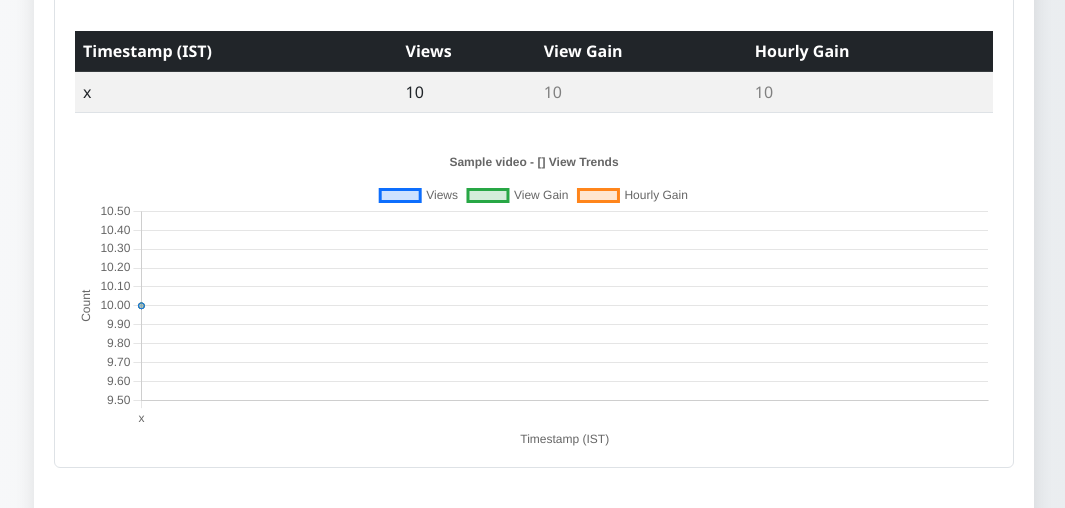
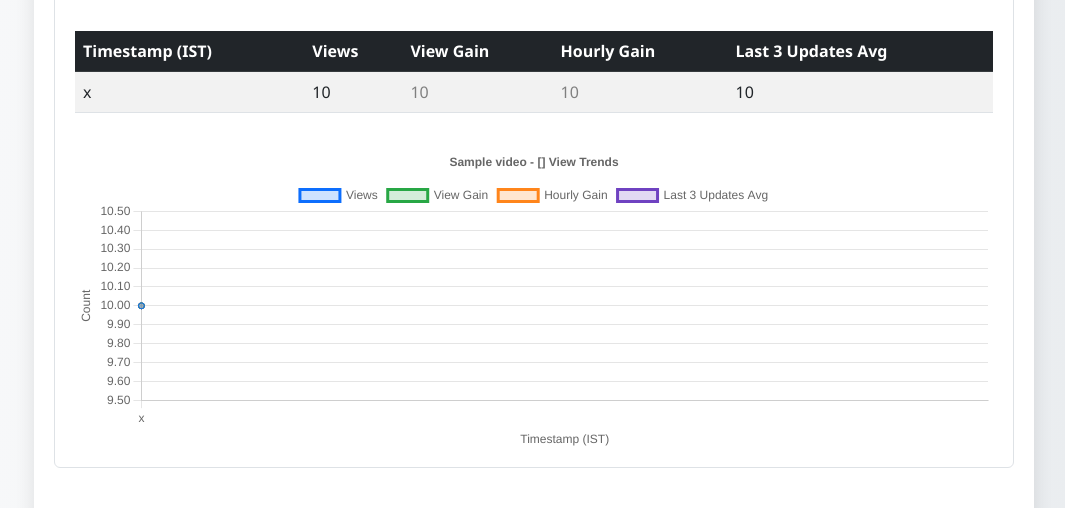
Before and after one commit to Pranav280204/view_tracker, a Python web app: template templates/index.html in a window 1280 px wide. Shown: the part 689-1197 px from the top of the page, without its empty margins (106-1171 px from the left). Run offline with Jinja, Linux system fonts and the light colour scheme; the template is opened without the code that fills it: most values are stand-ins (such as "Sample title", 1, 10 or a date in 2020).

Commit message:
Update index.html

```diff
--- a/templates/index.html
+++ b/templates/index.html
@@ -135,15 +135,17 @@
                                     <th>Views</th>
                                     <th>View Gain</th>
                                     <th>Hourly Gain</th>
+                                    <th>Last 3 Updates Avg</th>
                                 </tr>
                                 </thead>
                                 <tbody>
-                                {% for timestamp, views, view_gain, hourly_gain in data[::-1] %}
+                                {% for timestamp, views, view_gain, hourly_gain, last_three_avg in data[::-1] %}
                                     <tr>
                                         <td>{{ timestamp }}</td>
                                         <td>{{ views | int }}</td>
                                         <td style="color: {{ 'green' if view_gain > 0 else 'red' if view_gain < 0 else 'gray' }};">{{ view_gain | int }}</td>
                                         <td style="color: {{ 'green' if hourly_gain > 0 else 'red' if hourly_gain < 0 else 'gray' }};">{{ hourly_gain | int }}</td>
+                                        <td>{{ last_three_avg | round(2) }}</td>
                                     </tr>
                                 {% endfor %}
                                 </tbody>
@@ -156,26 +158,33 @@
                             new Chart(document.getElementById('viewsChart_{{ video.video_id }}_{{ date }}'), {
                                 type: 'line',
                                 data: {
-                                    labels: [{% for timestamp, _, _, _ in data[::-1] %}"{{ timestamp | safe }}",{% endfor %}],
+                                    labels: [{% for timestamp, _, _, _, _ in data[::-1] %}"{{ timestamp | safe }}",{% endfor %}],
                                     datasets: [{
                                         label: 'Views',
-                                        data: [{% for _, views, _, _ in data[::-1] %}{{ views | int }},{% endfor %}],
+                                        data: [{% for _, views, _, _, _ in data[::-1] %}{{ views | int }},{% endfor %}],
                                         borderColor: '#0d6efd',
                                         backgroundColor: 'rgba(13, 110, 253, 0.2)',
                                         fill: true,
                                         tension: 0.4
                                     }, {
                                         label: 'View Gain',
-                                        data: [{% for _, _, view_gain, _ in data[::-1] %}{{ view_gain | int }},{% endfor %}],
+                                        data: [{% for _, _, view_gain, _, _ in data[::-1] %}{{ view_gain | int }},{% endfor %}],
                                         borderColor: '#28a745',
                                         backgroundColor: 'rgba(40, 167, 69, 0.2)',
                                         fill: true,
                                         tension: 0.4
                                     }, {
                                         label: 'Hourly Gain',
-                                        data: [{% for _, _, _, hourly_gain in data[::-1] %}{{ hourly_gain | int }},{% endfor %}],
+                                        data: [{% for _, _, _, hourly_gain, _ in data[::-1] %}{{ hourly_gain | int }},{% endfor %}],
                                         borderColor: '#ff851b',
                                         backgroundColor: 'rgba(255, 133, 27, 0.2)',
+                                        fill: true,
+                                        tension: 0.4
+                                    }, {
+                                        label: 'Last 3 Updates Avg',
+                                        data: [{% for _, _, _, _, last_three_avg in data[::-1] %}{{ last_three_avg | round(2) }},{% endfor %}],
+                                        borderColor: '#6f42c1',
+                                        backgroundColor: 'rgba(111, 66, 193, 0.2)',
                                         fill: true,
                                         tension: 0.4
                                     }]
```
